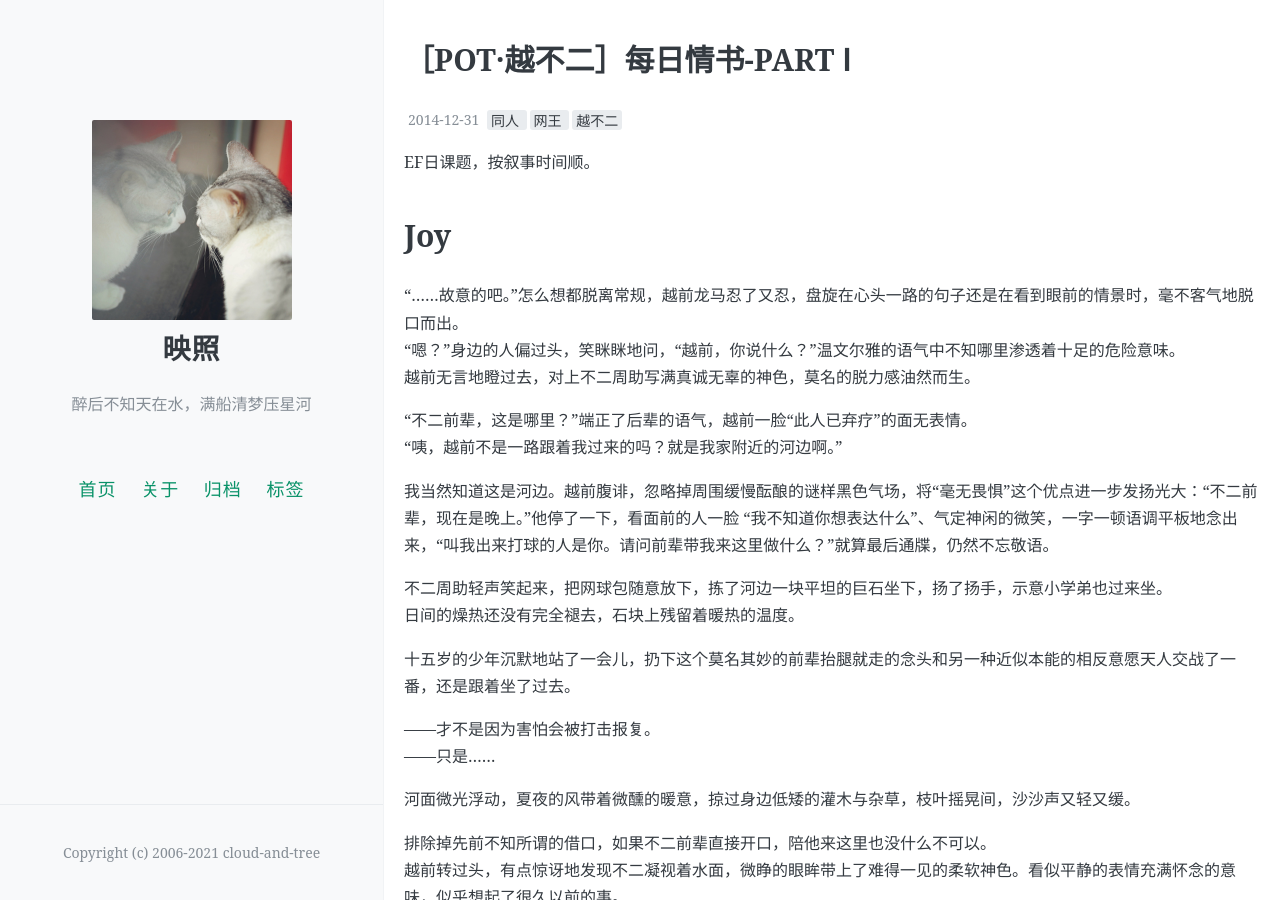
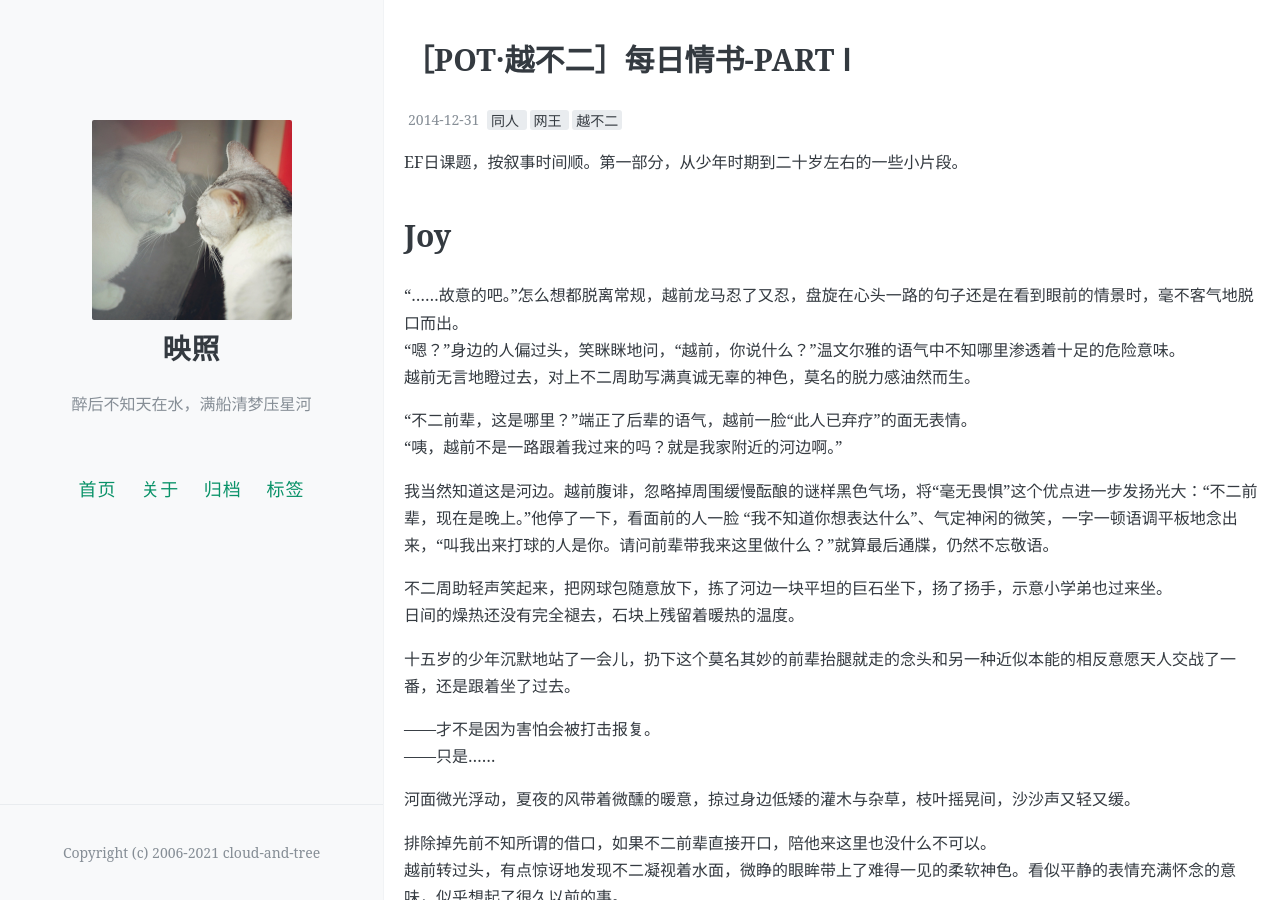
Before and after one commit to windtxt/cloud-and-tree, a Jekyll site: the page built from _posts/2014-12-31-story-potef01.md, in a window 1280 px wide and 900 px high. Built offline with Jekyll 4.4.1, drawn with Linux system fonts in a browser that asks for light colours; comment, search, counter and statistics services are not loaded.

Commit message:
Update 2014-12-31-story-potef01.md

```diff
--- a/_posts/2014-12-31-story-potef01.md
+++ b/_posts/2014-12-31-story-potef01.md
@@ -8,7 +8,7 @@ tags: [同人, 网王, 越不二]
 comments: true
 ---
 
-EF日课题，按叙事时间顺。
+EF日课题，按叙事时间顺。第一部分，从少年时期到二十岁左右的一些小片段。
 
 # Joy
 
```
